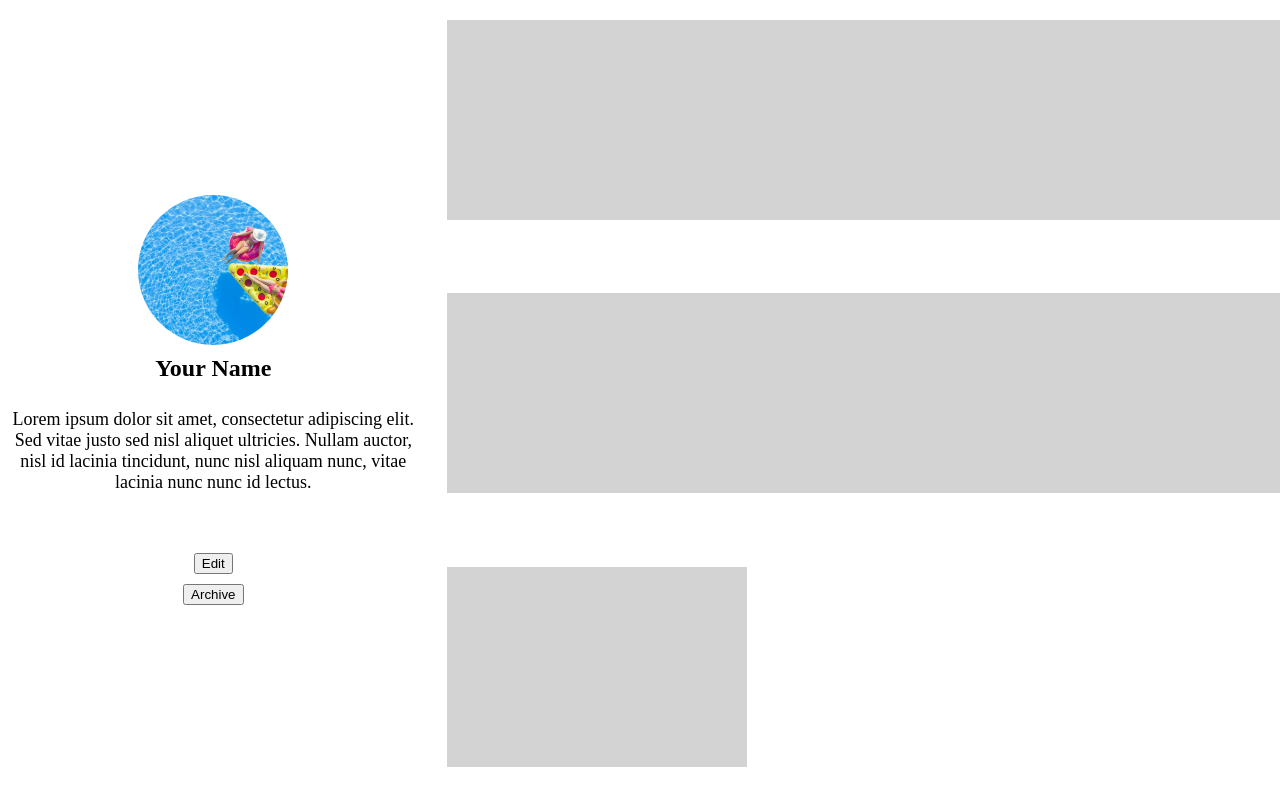
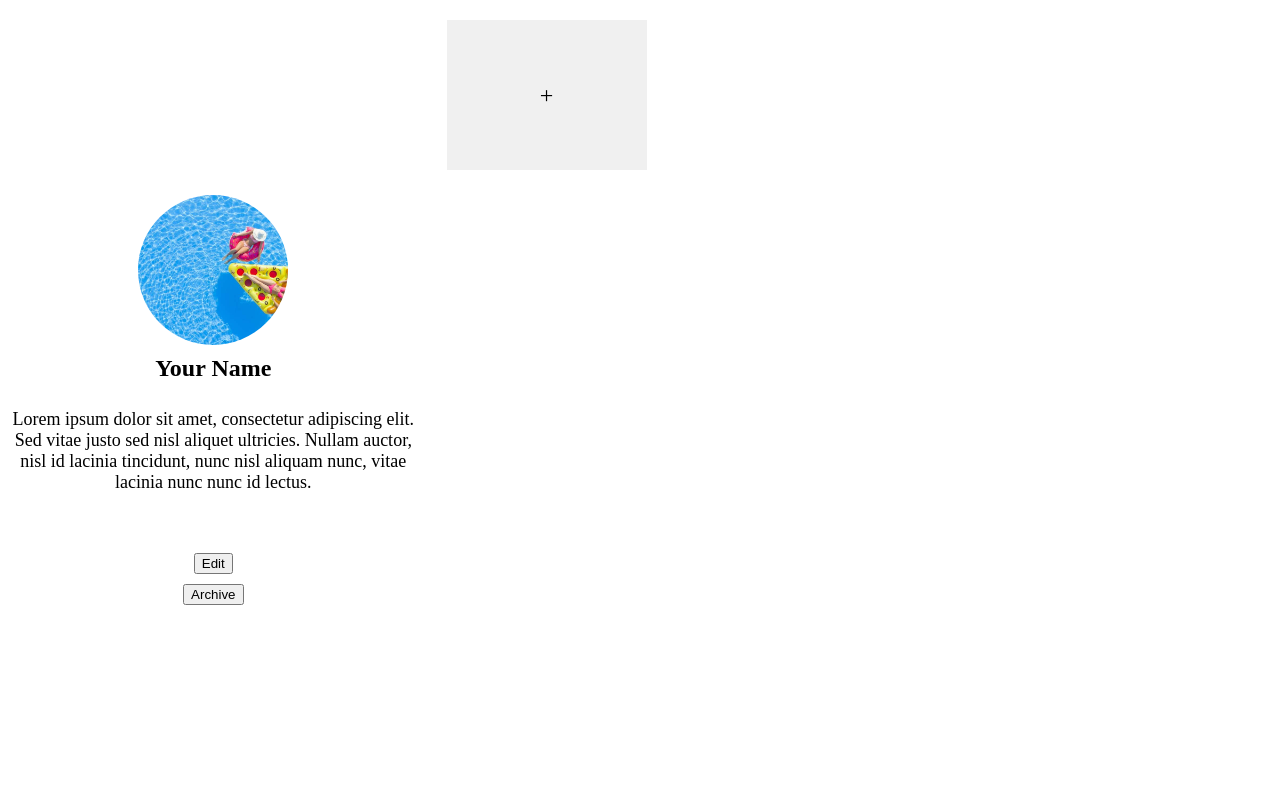
Before and after one commit to IheCharles/ArtVerify, a website: page public/profile.html in a window 1280 px wide. Drawn offline with Linux system fonts and the light colour scheme; no server answers.

Commit message:
profile cards

```diff
--- a/public/profile.html
+++ b/public/profile.html
@@ -29,20 +29,22 @@
       }
       .card-container {
         flex-grow: 1;
-        height: 100%;
+        height: 50%;
+        width: 50%;
+        margin:'10em 0em 0em 0em'
         overflow-x: hidden; /* Prevent horizontal scrollbar */
         overflow-y: auto; /* Allow vertical scrolling if necessary */
         display: grid;
+        overflow: auto;
         grid-template-columns: repeat(
           auto-fill,
-          minmax(250px, 1fr)
+          minmax(200px, 1fr)
         ); /* Dynamic columns based on content width */
-        gap: 20px; /* Adjust gap as needed */
+        gap: 10px; /* Adjust gap as needed */
         padding: 20px; /* Ensure padding does not cause overflow */
       }
 
-      .profile-container,
-      .card-container {
+      .profile-container {
         /* Ensure both containers can scroll independently if content overflows */
         overflow: auto;
         height: 100%; /* Take full height of the viewport */
@@ -76,11 +78,22 @@
       }
 
       .card {
-        width: 300px;
-        height: 200px;
+        width: 200px;
+        height: 150px;
         background-color: lightgray;
-        margin-bottom: 10px;
+        margin-bottom: 0px;
       }
+
+      .add-card {
+      width: 200px;
+      height: 150px;
+      background-color: #f0f0f0; /* Light grey, adjust as needed */
+      display: flex;
+      justify-content: center;
+      align-items: center;
+      font-size: 24px; /* Large plus sign */
+      cursor: pointer;
+    }
     </style>
   </head>
   <body>
@@ -106,16 +119,11 @@
 
     <div class="card-container">
       <!-- Add your card elements here -->
-      <div class="card"></div>
-      <div class="card"></div>
-      <div class="card"></div>
-      <div class="card"></div>
-      <div class="card"></div>
-      <div class="card"></div>
-      <div class="card"></div>
+      <div class="add-card">+</div>
     </div>
 
     <script type="module">
+
       import { initializeApp } from "https://www.gstatic.com/firebasejs/9.23.0/firebase-app.js";
       import {
         getAuth,
@@ -156,6 +164,23 @@
       const storage = getStorage(app);
       let uid = null;
 
+      const cardContainer = document.querySelector('.card-container');
+
+      function addCard() {
+        // Create a new card element
+        const newCard = document.createElement('div');
+        newCard.classList.add('card');
+        newCard.textContent = 'New Card'; // Placeholder text, customize as needed
+
+        // Insert the new card before the add card
+        const addCard = document.querySelector('.add-card');
+        cardContainer.insertBefore(newCard, addCard);
+      }
+
+      // Add click event listener to the add card
+      const addCardButton = document.querySelector('.add-card');
+      addCardButton.addEventListener('click', addCard);
+
       auth.onAuthStateChanged(function (user) {
         if (user) {
           uid = user.uid;
```
